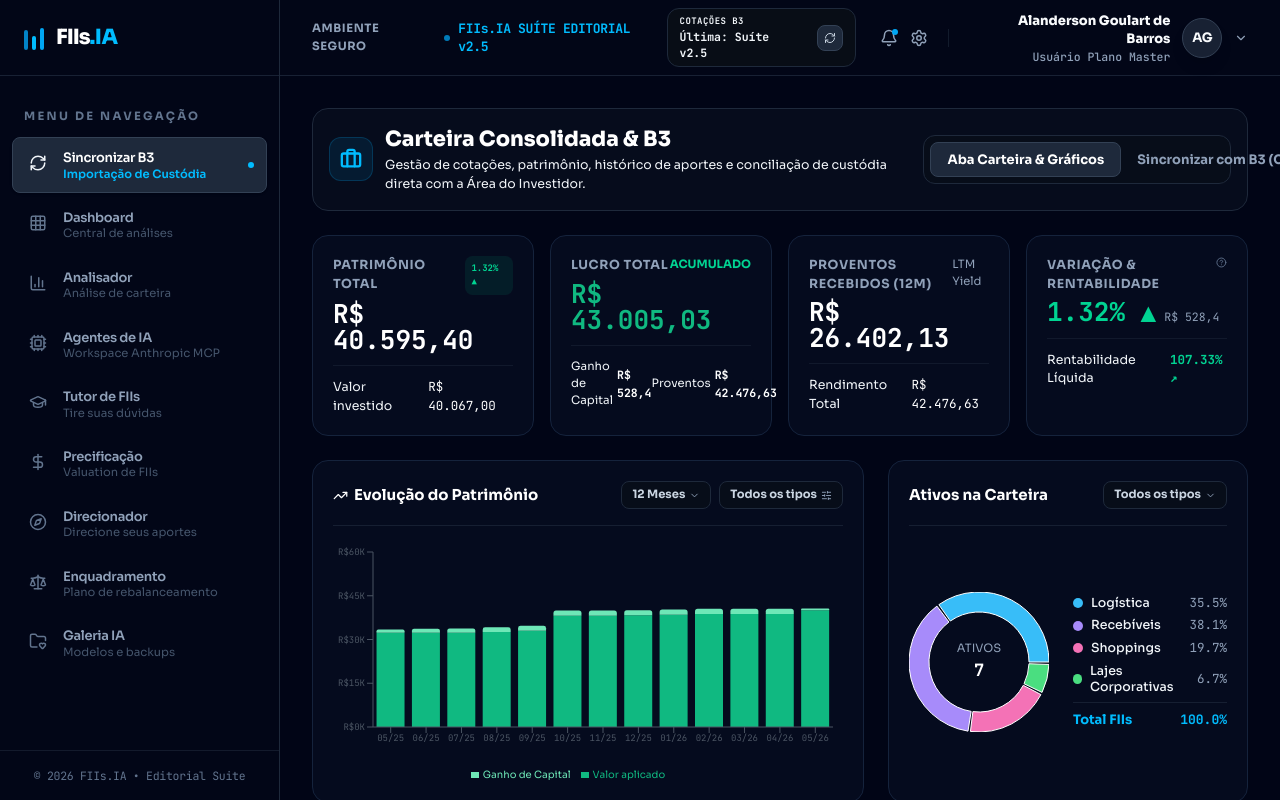
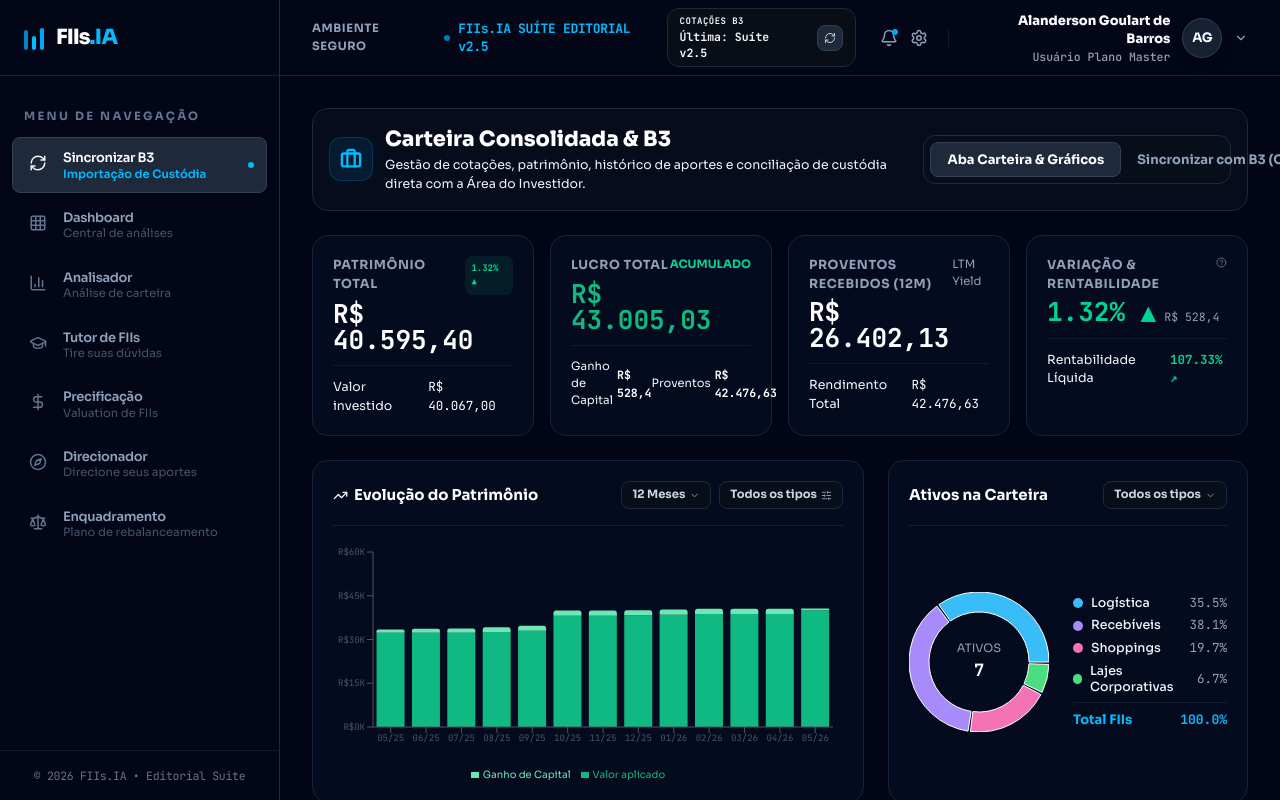
Before and after one commit to cortanaautomatizar-hub/fiis_ia, a React (Vite) app: page / in a window 1280 px wide. Built offline with nearby package versions, Linux system fonts and the light colour scheme.

Commit message:
fix: remover imports e rotas de GalleryView e AgentesIAView do App e Sidebar

```diff
--- a/src/App.tsx
+++ b/src/App.tsx
@@ -24,9 +24,7 @@ import TutorView from './components/TutorView';
 import PricingView from './components/PricingView';
 import DirecionadorView from './components/DirecionadorView';
 import EnquadramentoView from './components/EnquadramentoView';
-import GalleryView from './components/GalleryView';
 import SyncB3View from './components/SyncB3View';
-import AgentesIAView from './components/AgentesIAView';
 
 import { INITIAL_PORTFOLIO, INITIAL_REF_PORTFOLIOS, AVAILABLE_FIIS } from './data';
 import { PortfolioItem, GalleryPortfolio, FiiMetric } from './types';
@@ -206,7 +204,7 @@ export default function App() {
 
   // Switch navigation helper
   const handleNavigate = (view: string, extraParam?: string) => {
-    if ((view === 'tutor' || view === 'agentes_ia') && extraParam) {
+    if (view === 'tutor' && extraParam) {
       setTutorSymbol(extraParam);
     }
     setActiveView(view);
@@ -309,18 +307,6 @@ export default function App() {
             />
           )}
 
-          {activeView === 'galeria' && (
-            <GalleryView
-              portfolio={portfolio}
-              savedPortfolios={savedPortfolios}
-              onSavePortfolio={handleSavePortfolio}
-              onLoadPortfolio={handleLoadPortfolio}
-              onDeletePortfolio={handleDeletePortfolio}
-              activePortfolioName={activePortfolioName}
-              fiis={fiis}
-            />
-          )}
-
           {activeView === 'analisador' && (
             <AnalyzerView
               portfolio={portfolio}
@@ -329,13 +315,6 @@ export default function App() {
               fiis={fiis}
               onUpdateFiis={handleUpdateFiis}
               activePortfolioName={activePortfolioName}
-            />
-          )}
-
-          {activeView === 'agentes_ia' && (
-            <AgentesIAView
-              fiis={fiis}
-              initialSymbol={tutorSymbol}
             />
           )}
 
--- a/src/components/Sidebar.tsx
+++ b/src/components/Sidebar.tsx
@@ -11,9 +11,7 @@ import {
   Scale,
   DollarSign,
   Grid,
-  FolderHeart,
   RefreshCw,
-  Cpu
 } from 'lucide-react';
 
 interface SidebarProps {
@@ -42,12 +40,6 @@ export default function Sidebar({ activeView, onViewChange }: SidebarProps) {
       icon: BarChart3,
     },
     {
-      id: 'agentes_ia',
-      label: 'Agentes de IA',
-      subtitle: 'Workspace Anthropic MCP',
-      icon: Cpu,
-    },
-    {
       id: 'tutor',
       label: 'Tutor de FIIs',
       subtitle: 'Tire suas dúvidas',
@@ -70,12 +62,6 @@ export default function Sidebar({ activeView, onViewChange }: SidebarProps) {
       label: 'Enquadramento',
       subtitle: 'Plano de rebalanceamento',
       icon: Scale,
-    },
-    {
-      id: 'galeria',
-      label: 'Galeria IA',
-      subtitle: 'Modelos e backups',
-      icon: FolderHeart,
     },
   ];
 
```
